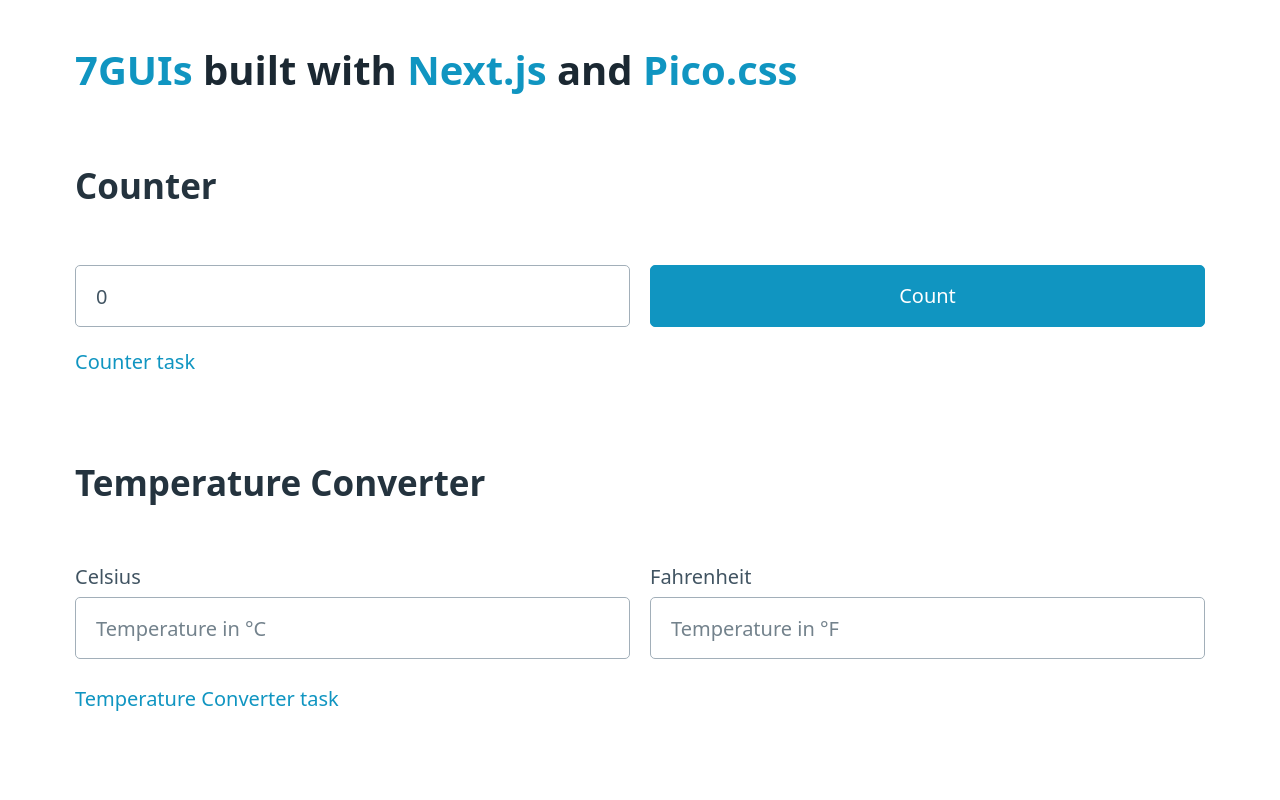
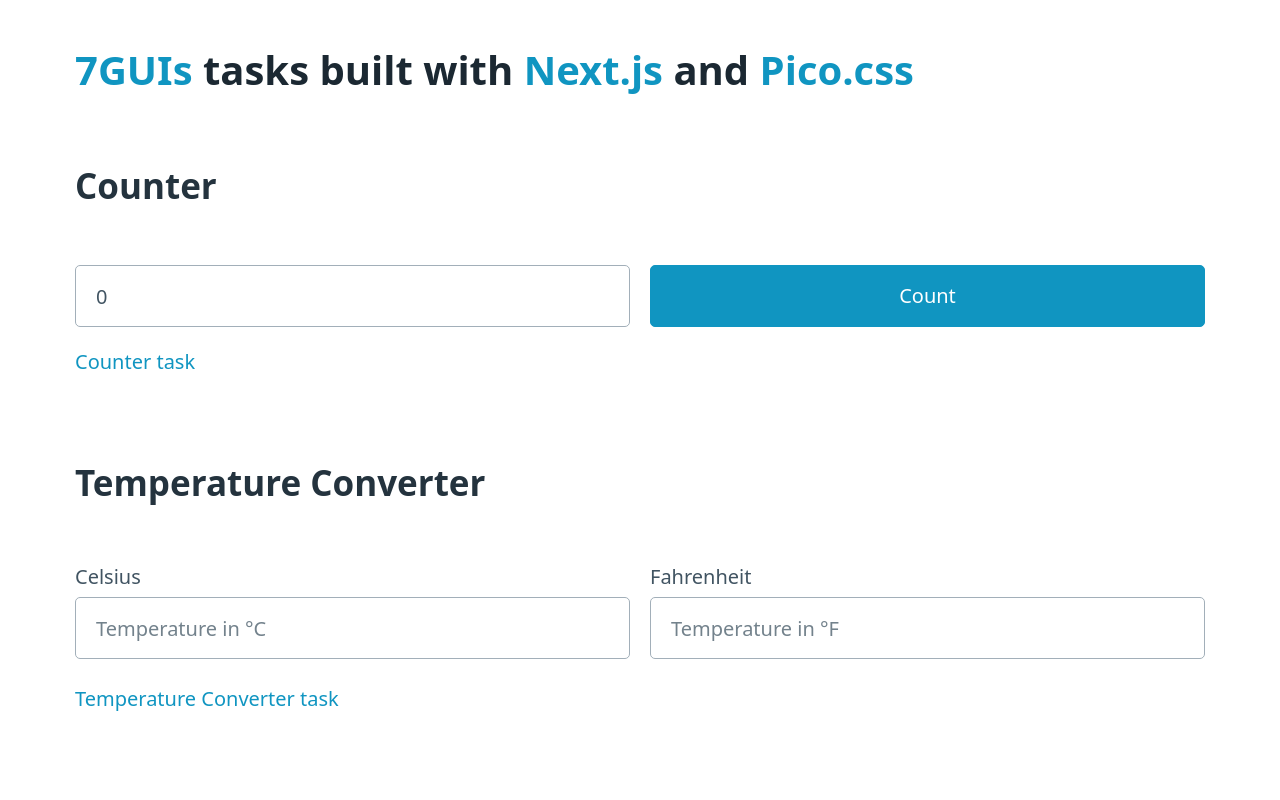
Before and after one commit to caminad/7guis-nextjs, a Next.js app: page / in a window 1280 px wide. Shown: the top 800 px of the page. Built offline with nearby package versions, Linux system fonts and the light colour scheme.

Commit message:
Update documentation

```diff
--- a/pages/index.tsx
+++ b/pages/index.tsx
@@ -21,7 +21,7 @@
         <title>7GUIs</title>
         <meta
           name="description"
-          content="7GUIs built with Next.js and Pico.css"
+          content="7GUIs tasks built with Next.js and Pico.css"
         />
       </Head>
 
@@ -29,7 +29,8 @@
         <header>
           <h1>
             <ExtLink href="https://eugenkiss.github.io/7guis/">7GUIs</ExtLink>{' '}
-            built with <ExtLink href="https://nextjs.org">Next.js</ExtLink> and{' '}
+            tasks built with{' '}
+            <ExtLink href="https://nextjs.org">Next.js</ExtLink> and{' '}
             <ExtLink href="https://picocss.com">Pico.css</ExtLink>
           </h1>
         </header>
```
Also changed, not shown: 1 other file (tests, documents, lock files or other folders).
